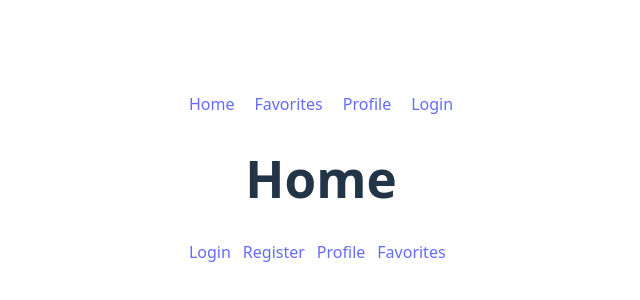
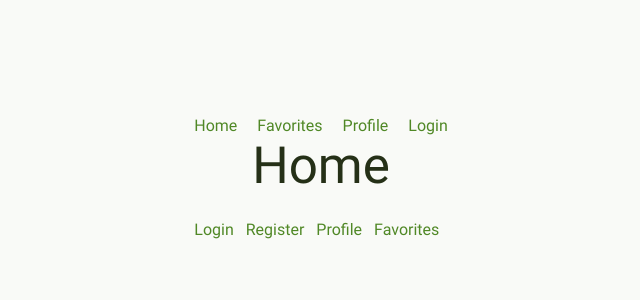
Before and after one commit to Triganus/SkillSwap_40_1, a React (Vite) app: page / in a window 1280 px wide. Shown: the part 222-522 px from the top of the page, without its empty margins (319-959 px from the left). Built offline with nearby package versions, Linux system fonts and the light colour scheme.

Commit message:
feat: Добавлены базовые стили. Добавлен компонент переключения тем.

```diff
--- /dev/null
+++ b/src/app/styles/fonts.css
@@ -0,0 +1,23 @@
+@font-face {
+  font-family: 'Jost';
+  src:
+    local('Jost'),
+    local('Jost Medium'),
+    url('../../shared/assets/fonts/Jost/Jost-VariableFont_wght.ttf') format('truetype');
+  font-style: normal;
+  font-weight: 100 900;
+  font-display: swap;
+}
+
+@font-face {
+  font-family: 'Roboto';
+  src:
+    local('Roboto'),
+    local('Roboto Regular'),
+    local('Roboto Medium'),
+    url('../../shared/assets/fonts/Roboto/Roboto-VariableFont_wdth,wght.ttf') format('truetype');
+  font-style: normal;
+  font-weight: 100 900;
+  font-stretch: 75% 100%;
+  font-display: swap;
+}
--- /dev/null
+++ b/src/app/styles/reset.css
@@ -0,0 +1,240 @@
+/* Мягкий базовый reset */
+*,
+*::before,
+*::after {
+  box-sizing: border-box;
+}
+
+html,
+body {
+  height: 100%;
+}
+
+html {
+  text-size-adjust: 100%;
+}
+
+body {
+  margin: 0;
+  font-family: var(--font-sans), sans-serif;
+  color: var(--color-text);
+  background: var(--color-background);
+  line-height: 1.5;
+  text-rendering: optimizelegibility;
+  -webkit-font-smoothing: antialiased;
+  -moz-osx-font-smoothing: grayscale;
+  -webkit-tap-highlight-color: transparent;
+  scrollbar-gutter: stable both-edges;
+}
+
+img,
+svg,
+video,
+canvas {
+  display: block;
+  max-width: 100%;
+}
+
+ul[role='list'],
+ol[role='list'] {
+  list-style: none;
+  padding: 0;
+  margin: 0;
+}
+
+h1,
+h2,
+h3,
+h4,
+h5,
+h6,
+p {
+  margin: 0;
+  font-weight: inherit;
+}
+
+a {
+  color: var(--color-link);
+  text-decoration: none;
+}
+
+a:hover {
+  color: var(--color-accent);
+}
+
+a:active {
+  color: var(--color-link);
+}
+
+button,
+input,
+select,
+textarea {
+  font: inherit;
+  color: inherit;
+}
+
+/* Убираем стандартный outline на фокусе у интерактивов
+   Кастомное фокус-окружение задаётся ниже через :focus-visible */
+a:focus,
+button:focus,
+input:focus,
+select:focus,
+textarea:focus,
+summary:focus,
+[contenteditable]:focus,
+[tabindex]:not([tabindex='-1']):focus {
+  outline: none;
+  box-shadow: none;
+}
+
+/* Normalize-inspired additions */
+main {
+  display: block;
+}
+
+hr {
+  height: 0;
+  border: 0;
+  border-top: 1px solid var(--border-color);
+  margin: var(--space-4) 0;
+  color: inherit;
+}
+
+abbr[title] {
+  text-decoration: underline dotted;
+}
+
+b,
+strong {
+  font-weight: 700;
+}
+
+code,
+kbd,
+pre,
+samp {
+  font-family: ui-monospace, 'SFMono-Regular', 'Menlo', 'Consolas', 'Liberation Mono', monospace;
+  font-size: 0.95em;
+}
+
+small {
+  font-size: 0.875em;
+}
+
+sub,
+sup {
+  font-size: 0.75em;
+  line-height: 0;
+  position: relative;
+  vertical-align: baseline;
+}
+
+sub {
+  bottom: -0.25em;
+}
+
+sup {
+  top: -0.5em;
+}
+
+/* Формы */
+button {
+  background: none;
+  border: 0;
+}
+
+button,
+[type='button'],
+[type='reset'],
+[type='submit'] {
+  appearance: auto;
+}
+
+input,
+textarea,
+select {
+  background-color: transparent;
+  border-radius: 0; /* iOS rounded */
+}
+
+textarea {
+  resize: vertical;
+}
+
+/* Firefox внутренний отступ у кнопок */
+::-moz-focus-inner {
+  border: 0;
+  padding: 0;
+}
+
+:-moz-focusring {
+  outline: 1px dotted;
+}
+
+/* WebKit search/number/file */
+[type='search'] {
+  appearance: textfield;
+  outline-offset: -2px;
+}
+
+::-webkit-search-decoration,
+::-webkit-search-cancel-button {
+  appearance: none;
+}
+
+[type='number']::-webkit-inner-spin-button,
+[type='number']::-webkit-outer-spin-button {
+  appearance: none;
+  margin: 0;
+}
+
+::-webkit-file-upload-button {
+  appearance: auto;
+  font: inherit;
+}
+
+/* Таблицы */
+table {
+  border-collapse: collapse;
+  border-spacing: 0;
+}
+
+/* Скрытые элементы и details/summary */
+[hidden] {
+  display: none !important;
+}
+
+details {
+  display: block;
+}
+
+summary {
+  display: list-item;
+  cursor: pointer;
+}
+
+/* Единое focus-окружение */
+:focus-visible {
+  outline: 3px solid color-mix(in srgb, var(--focus-color), transparent 30%);
+  outline-offset: 2px;
+}
+
+/* Выделение текста */
+::selection {
+  background: color-mix(in srgb, var(--color-link), var(--surface-1) 70%);
+  color: var(--on-surface);
+}
+
+/* Утилиты */
+.visually-hidden {
+  position: absolute !important;
+  width: 1px;
+  height: 1px;
+  margin: -1px;
+  padding: 0;
+  overflow: hidden;
+  clip-path: inset(50%);
+  white-space: nowrap;
+  border: 0;
+}
--- /dev/null
+++ b/src/app/styles/themes.css
@@ -0,0 +1,81 @@
+/* Глобальные цветовые переменные тем */
+:root,
+:root[data-theme='light'],
+html[data-theme='light'] {
+  /* Base */
+  --color-text: #253017; /* Text */
+  --color-caption: #69735d; /* Caption */
+  --color-text-disabled: #9ca197; /* Disabled Text */
+  --color-toggle: #b2b9a9; /* Toggle */
+  --color-disabled: #e4e8df; /* Disabled */
+  --color-surface: #ffffff; /* Card, input */
+  --color-link: #508826; /* Text link, Button pressed */
+  --color-accent: #abd27a; /* Accent */
+  --color-button-hover: #deebc5; /* Button hover */
+  --color-background: #f9faf7; /* Background */
+  --color-alarm: #e0796e; /* Alarm */
+  --color-error: #bf3920; /* Error */
+
+  /* Tag backgrounds */
+  --tag-business: #eee7f7; /* Бизнес и карьера */
+  --tag-art: #f7e7f2; /* Творчество и искусство */
+  --tag-languages: #e8e5c5; /* Иностранные языки */
+  --tag-education: #e7f2f6; /* Образование и развитие */
+  --tag-home: #f7ebf5; /* Дом и уют */
+  --tag-health: #e9f7e7; /* Здоровье и лайфстайл */
+  --tag-other: #e8ecf7; /* Прочее */
+}
+
+@media (prefers-color-scheme: dark) {
+  :root:not([data-theme='light']) {
+    /* Base */
+    --color-text: #e9f2e5;
+    --color-caption: #a7b3a4;
+    --color-text-disabled: #7d857b;
+    --color-toggle: #5e6a5f;
+    --color-disabled: #2a2f2b;
+    --color-surface: #1a201b;
+    --color-link: #9cd36a;
+    --color-accent: #9cd36a;
+    --color-button-hover: #2a3625;
+    --color-background: #111412;
+    --color-alarm: #f1988d;
+    --color-error: #e06046;
+
+    /* Tag backgrounds */
+    --tag-business: #3a3347;
+    --tag-art: #3f3340;
+    --tag-languages: #3a3a2a;
+    --tag-education: #24343a;
+    --tag-home: #3a2f39;
+    --tag-health: #24352a;
+    --tag-other: #2a3345;
+  }
+}
+
+/* Тёмная тема */
+:root[data-theme='dark'],
+html[data-theme='dark'] {
+  /* Base */
+  --color-text: #e9f2e5;
+  --color-caption: #a7b3a4;
+  --color-text-disabled: #7d857b;
+  --color-toggle: #5e6a5f;
+  --color-disabled: #2a2f2b;
+  --color-surface: #1a201b;
+  --color-link: #9cd36a;
+  --color-accent: #9cd36a;
+  --color-button-hover: #2a3625;
+  --color-background: #111412;
+  --color-alarm: #f1988d;
+  --color-error: #e06046;
+
+  /* Tag backgrounds */
+  --tag-business: #3a3347;
+  --tag-art: #3f3340;
+  --tag-languages: #3a3a2a;
+  --tag-education: #24343a;
+  --tag-home: #3a2f39;
+  --tag-health: #24352a;
+  --tag-other: #2a3345;
+}
--- /dev/null
+++ b/src/app/styles/tokens.css
@@ -0,0 +1,53 @@
+/* Типографика */
+:root {
+  --font-sans: 'Roboto', system-ui, -apple-system, 'Segoe UI', sans-serif;
+
+  /* Spacing scale */
+  --space-1: 4px;
+  --space-2: 8px;
+  --space-3: 12px;
+  --space-4: 16px;
+  --space-5: 20px;
+  --space-6: 24px;
+  --space-7: 32px;
+  --space-8: 40px;
+
+  /* Радиусы */
+  --radius-s: 8px;
+  --radius-m: 12px;
+  --radius-l: 20px;
+  --radius-pill: 999px;
+
+  /* Высота и паддинги контролов */
+  --control-h: 48px;
+  --control-pad-x: var(--space-5);
+  --control-pad-y: 12px;
+  --control-gap: var(--space-2);
+
+  /* Семантика на базе палитры */
+  --muted-text: var(--color-caption);
+  --border-color: var(--color-caption);
+  --border-color-strong: var(--color-accent);
+  --focus-color: var(--color-link);
+  --success: var(--color-accent);
+  --warning: var(--color-alarm);
+  --danger: var(--color-error);
+  --info: var(--color-button-hover);
+  --on-surface: var(--color-text);
+  --on-accent: #1f2716; /* тёмный текст на зелёном фоне */
+  --on-danger: #ffffff;
+
+  /* Поверхности/слои */
+  --surface-1: var(--color-surface);
+
+  /* Анимации */
+  --easing-standard: cubic-bezier(0.2, 0, 0.2, 1);
+  --dur-fast: 120ms;
+  --dur-normal: 200ms;
+  --dur-slow: 320ms;
+
+  /* Z-index scale */
+  --z-dropdown: 1000;
+  --z-modal: 1100;
+  --z-toast: 1200;
+}
--- a/src/index.css
+++ b/src/index.css
@@ -1,10 +1,15 @@
+@import url('./app/styles/reset.css');
+@import url('./app/styles/fonts.css');
+@import url('./app/styles/themes.css');
+@import url('./app/styles/tokens.css');
+
 :root {
   font-family: system-ui, 'Avenir', 'Helvetica', 'Arial', sans-serif;
   line-height: 1.5;
   font-weight: 400;
   color-scheme: light dark;
-  color: rgb(255 255 255 / 87%);
-  background-color: #242424;
+  color: var(--color-text);
+  background-color: var(--color-background);
   font-synthesis: none;
   text-rendering: optimizelegibility;
   -webkit-font-smoothing: antialiased;
@@ -13,12 +18,12 @@
 
 a {
   font-weight: 500;
-  color: #646cff;
+  color: var(--color-link);
   text-decoration: inherit;
 }
 
 a:hover {
-  color: #535bf2;
+  color: var(--color-accent);
 }
 
 body {
@@ -41,31 +46,17 @@ button {
   font-size: 1em;
   font-weight: 500;
   font-family: inherit;
-  background-color: #1a1a1a;
+  background-color: var(--color-surface);
+  color: var(--color-text);
   cursor: pointer;
-  transition: border-color 0.25s;
+  transition:
+    border-color 0.25s,
+    background-color 0.25s;
 }
 
 button:hover {
-  border-color: #646cff;
+  border-color: var(--color-button-hover);
+  background-color: var(--color-button-hover);
 }
 
-button:focus,
-button:focus-visible {
-  outline: 4px auto -webkit-focus-ring-color;
-}
-
-@media (prefers-color-scheme: light) {
-  :root {
-    color: #213547;
-    background-color: #ffffff;
-  }
-
-  a:hover {
-    color: #747bff;
-  }
-
-  button {
-    background-color: #f9f9f9;
-  }
-}
+/* focus-обводка управляется глобально в reset.css через :focus-visible */
--- a/src/main.tsx
+++ b/src/main.tsx
@@ -3,6 +3,9 @@ import { createRoot } from 'react-dom/client';
 import './index.css';
 import App from './app/App.tsx';
 import { Provider } from './app/Provider';
+import { setTheme, THEME_LIGHT } from './shared/lib/theme';
+
+setTheme(THEME_LIGHT);
 
 createRoot(document.getElementById('root')!).render(
   <StrictMode>
--- /dev/null
+++ b/src/shared/lib/theme.ts
@@ -0,0 +1,60 @@
+export const THEME_LIGHT = 'light' as const;
+export const THEME_DARK = 'dark' as const;
+export const THEME_ATTR = 'data-theme' as const;
+export const THEME_STORAGE_KEY = 'app_theme' as const;
+
+export const THEMES = [THEME_LIGHT, THEME_DARK] as const;
+export type Theme = (typeof THEMES)[number];
+
+export function getStoredTheme(): Theme | null {
+  try {
+    const raw = localStorage.getItem(THEME_STORAGE_KEY);
+
+    if (!raw) return null;
+
+    const val = JSON.parse(raw) as Theme;
+
+    return val === THEME_DARK ? THEME_DARK : THEME_LIGHT;
+  } catch {
+    return null;
+  }
+}
+
+export function setTheme(theme: Theme): void {
+  const t: Theme = theme === THEME_DARK ? THEME_DARK : THEME_LIGHT;
+
+  document.documentElement.setAttribute(THEME_ATTR, t);
+
+  try {
+    localStorage.setItem(THEME_STORAGE_KEY, JSON.stringify(t));
+  } catch {
+    /* ignore */
+  }
+}
+
+export function getTheme(): Theme {
+  const attr = document.documentElement.getAttribute(THEME_ATTR);
+
+  return (attr === THEME_DARK ? THEME_DARK : THEME_LIGHT) satisfies Theme;
+}
+
+export function initTheme(): Theme {
+  const stored = getStoredTheme();
+  const resolved: Theme =
+    stored ??
+    (window.matchMedia && window.matchMedia('(prefers-color-scheme: dark)').matches
+      ? THEME_DARK
+      : THEME_LIGHT);
+
+  setTheme(resolved);
+
+  return resolved;
+}
+
+export function toggleTheme(): Theme {
+  const next: Theme = getTheme() === THEME_DARK ? THEME_LIGHT : THEME_DARK;
+
+  setTheme(next);
+
+  return next;
+}
```
Also changed, not shown: src/shared/assets/fonts/Jost/Jost-VariableFont_wght.ttf (added), src/shared/assets/fonts/Roboto/Roboto-VariableFont_wdth,wght.ttf (added).
